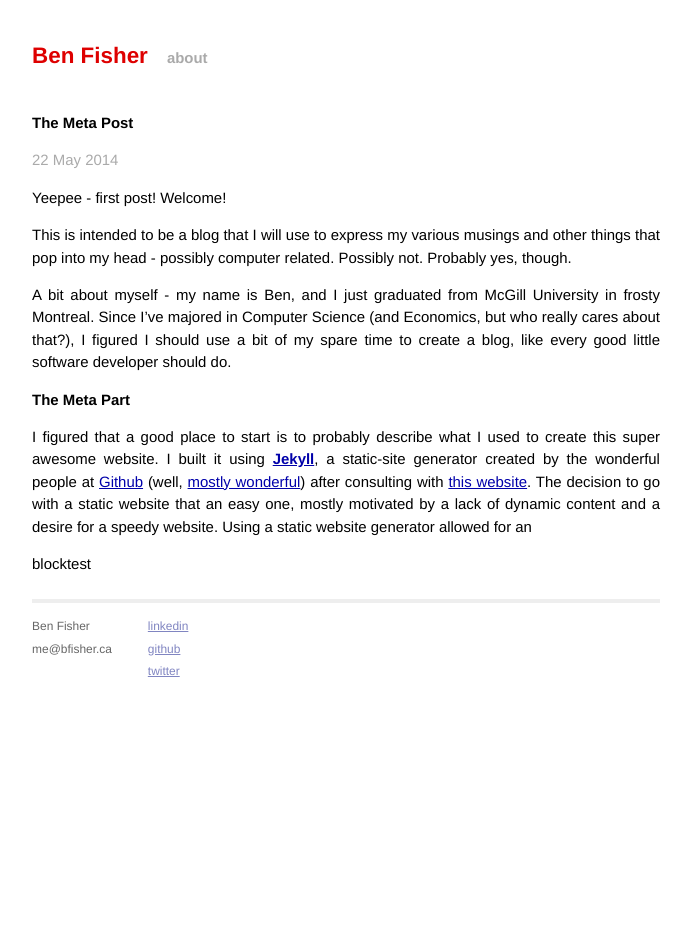
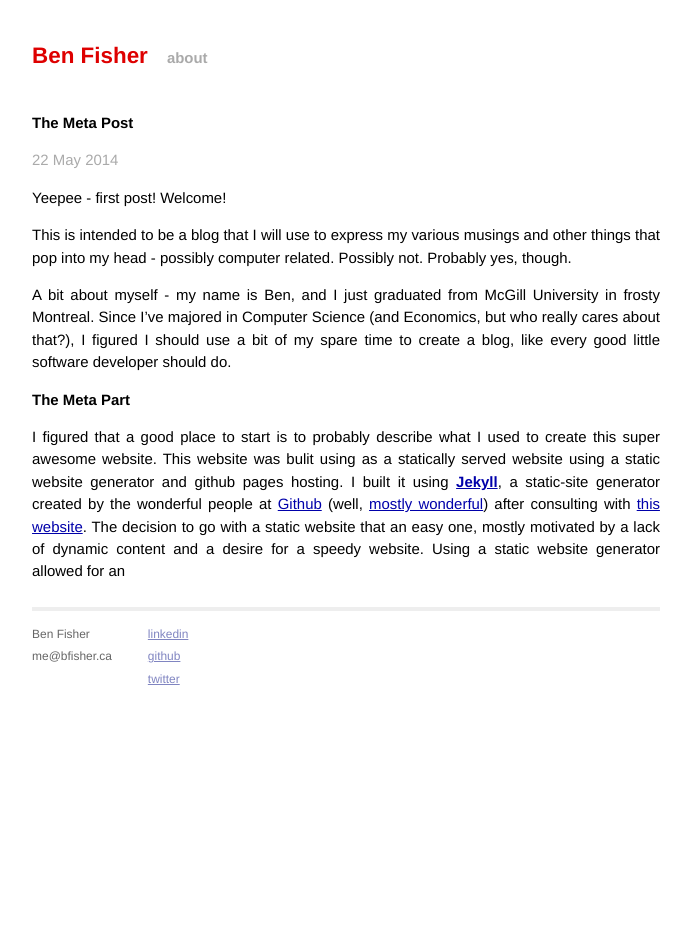
Before and after one commit to bzfisher/bzfisher.github.io, a Jekyll site: the page built from _posts/2014-05-22-the-meta-post.markdown, in a window 1280 px wide. Shown: the whole page, without its empty margins (294-985 px from the left). Built offline with Jekyll 4.4.1, drawn with Linux system fonts in a browser that asks for light colours; Markdown is read by kramdown in place of the engine named in the settings.

Commit message:
edited meta post

```diff
--- a/_posts/2014-05-22-the-meta-post.markdown
+++ b/_posts/2014-05-22-the-meta-post.markdown
@@ -13,8 +13,7 @@ A bit about myself - my name is Ben, and I just graduated from McGill University
 ### The Meta Part
 
 
-I figured that a good place to start is to probably describe what I used to create this super awesome website. I built it using **[Jekyll][jekyll]**, a static-site generator created by the wonderful people at [Github] [github] (well, [mostly wonderful][github_trouble]) after consulting with [this website][top_static_gen]. The decision to go with a static website that an easy one, mostly motivated by a lack of dynamic content and a desire for a speedy website. Using a static website generator allowed for an
->blocktest
+I figured that a good place to start is to probably describe what I used to create this super awesome website. This website was bulit using as a statically served website using a static website generator and github pages hosting. I built it using **[Jekyll][jekyll]**, a static-site generator created by the wonderful people at [Github] [github] (well, [mostly wonderful][github_trouble]) after consulting with [this website][top_static_gen]. The decision to go with a static website that an easy one, mostly motivated by a lack of dynamic content and a desire for a speedy website. Using a static website generator allowed for an
 
 [jekyll]:    http://jekyllrb.com
 [github]:    http://github.com
```
